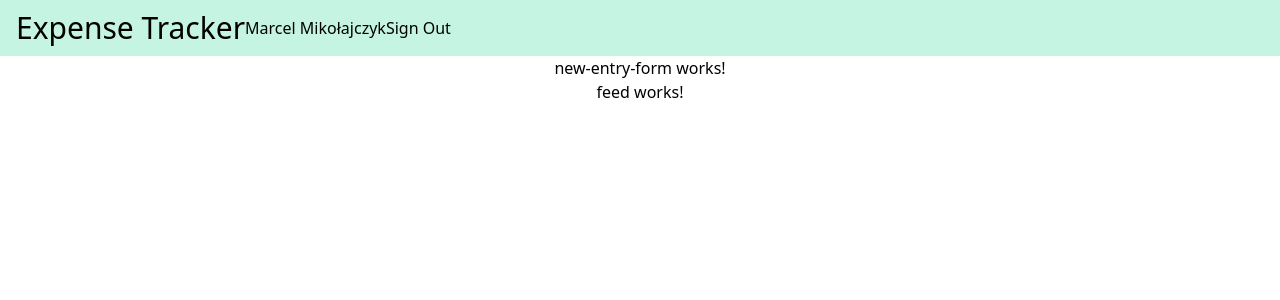
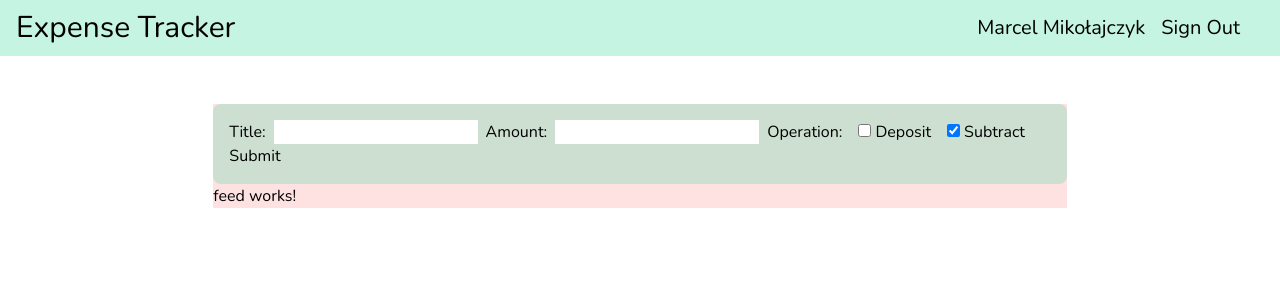
Before and after one commit to marcelpolakS19133/expense-tracker, an Angular app: page / in a window 1280 px wide. Shown: the top 300 px of the page. Built offline with nearby package versions, Linux system fonts and the light colour scheme.

Commit message:
navbar added

```diff
--- a/src/app/app.component.html
+++ b/src/app/app.component.html
@@ -1,7 +1,10 @@
-<app-navbar></app-navbar>
-<div class="w-screen h-full flex flex-col items-center ">
+<app-navbar class="font-body"></app-navbar>
+<div class="font-body w-screen h-full flex flex-col items-center mt-12">
 
-  <app-new-entry-form></app-new-entry-form>
-  <app-feed></app-feed>
+  <div class="w-2/3 bg-red-100">
+    <app-new-entry-form></app-new-entry-form>
+    <app-feed></app-feed>
+  </div>
+
 
 </div>
--- a/src/app/navbar/navbar.component.html
+++ b/src/app/navbar/navbar.component.html
@@ -1,10 +1,12 @@
-<div class="h-14 bg-green-300 bg-opacity-40 flex content-center">
+<div class="h-14 bg-green-300 bg-opacity-40 flex content-center justify-between">
 
     <span class="text-3xl ml-4 self-center">Expense Tracker</span>
 
-    <div class="self-center">
-        <span>Marcel Mikołajczyk</span>
-        <a href="/">Sign Out</a>
+    <!-- ngIf (zalogowany) to inny div na essie -->
+
+    <div class="self-center mr-8">
+        <span class="ml-2 mr-2 text-xl">Marcel Mikołajczyk</span>
+        <a href="/" class="ml-2 mr-2 text-xl">Sign Out</a>
     </div>
 
 </div>
--- a/src/app/new-entry-form/new-entry-form.component.html
+++ b/src/app/new-entry-form/new-entry-form.component.html
@@ -1 +1,28 @@
-<p>new-entry-form works!</p>
+<div class="w-full rounded-lg bg-green-400 bg-opacity-25">
+
+  <form action="post" class="p-4">
+
+    <label for="title" class="mr-2">Title:</label>
+    <input type="text" name="title" id="title">
+
+    <label for="amount" class="ml-2 mr-2">Amount:</label>
+    <input type="text" name="amount" id="amount">
+
+    <p class="inline-block ml-2 mr-2">Operation:</p>
+    <div class="inline-block ml-2 mr-2">
+      <input class="mr-1" type="checkbox" id="add" name="add">
+      <label for="add">Deposit</label>
+    </div>
+    <div class="inline-block ml-2 mr-2">
+      <input class="mr-1" type="checkbox" id="sub" name="sub" checked>
+      <label for="add">Subtract</label>
+    </div>
+
+    <button type="submit">Submit</button>
+
+
+
+  </form>
+
+
+</div>
--- a/src/styles.css
+++ b/src/styles.css
@@ -1,4 +1,7 @@
 /* You can add global styles to this file, and also import other style files */
+
+@import url('https://fonts.googleapis.com/css2?family=Nunito:ital,wght@0,200;0,300;0,400;0,600;0,700;0,800;0,900;1,200;1,300;1,400;1,600;1,700;1,800;1,900&display=swap');
+
 @tailwind base;
 @tailwind components;
 @tailwind utilities;
--- a/tailwind.config.js
+++ b/tailwind.config.js
@@ -8,7 +8,11 @@ module.exports = {
   },
   darkMode: false, // or 'media' or 'class'
   theme: {
-    extend: {},
+    extend: {
+      fontFamily: {
+        body: ['Nunito']
+      }
+    },
   },
   variants: {
     extend: {},
```
